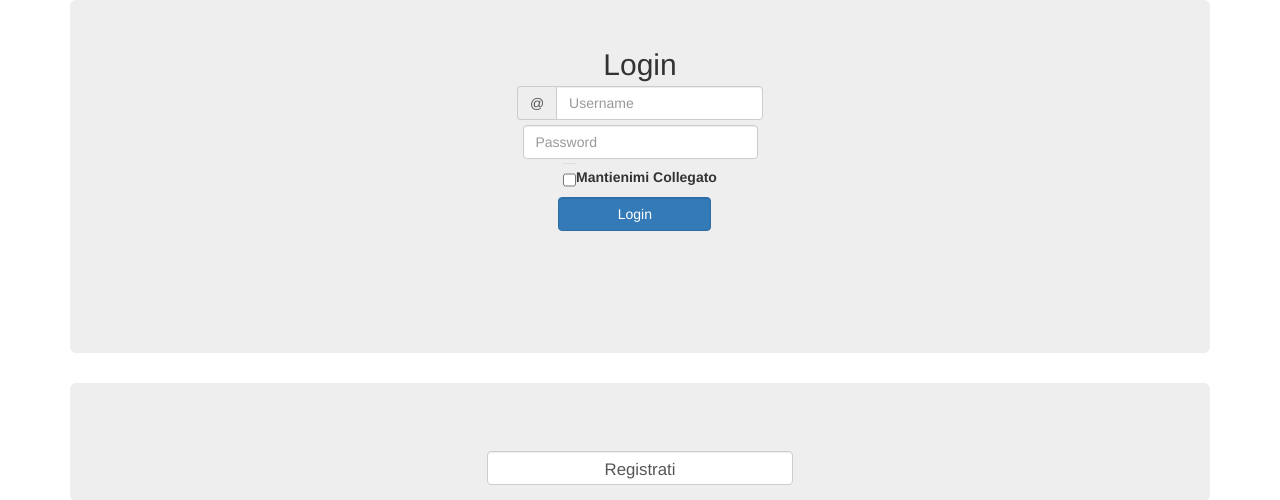
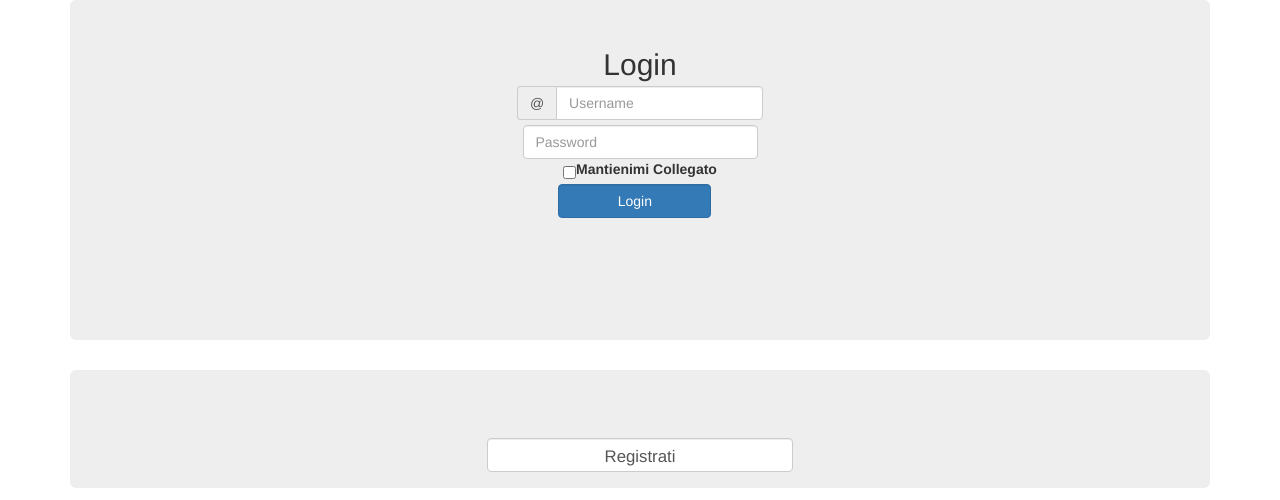
Before and after one commit to gSpera/NapNap, a Python web app: template templates/Login.html in a window 1280 px wide. Shown: the top 500 px of the page. Run offline with Jinja, Linux system fonts and the light colour scheme; the template is opened without the code that fills it, so the values that code supplies are empty; some libraries are stand-ins or nearby versions.

Commit message:
Update Login.html

```diff
--- a/templates/Login.html
+++ b/templates/Login.html
@@ -58,7 +58,7 @@
               <input type="text" name="UserName" placeholder="Username" class="form-control">
             </div><br>
             <input type="password" name="Password" placeholder="Password" class="form-control" style="width:235px;margin-top:5px;"><br>
-            <input type="checkbox" name="remember" class="form-control"><label>Mantienimi Collegato</label><br>
+            <input type="checkbox" name="remember" class="form-control" style="height:auto;"><label>Mantienimi Collegato</label><br>
             <input type="submit" class="form-control visible-sm visible-md visible-lg btn btn-primary center" value="Login" style="width:15%;"><br>
             <input type="submit" class="form-control btn btn-primary visible-xs" value="Login"><br>
         </form>
```
